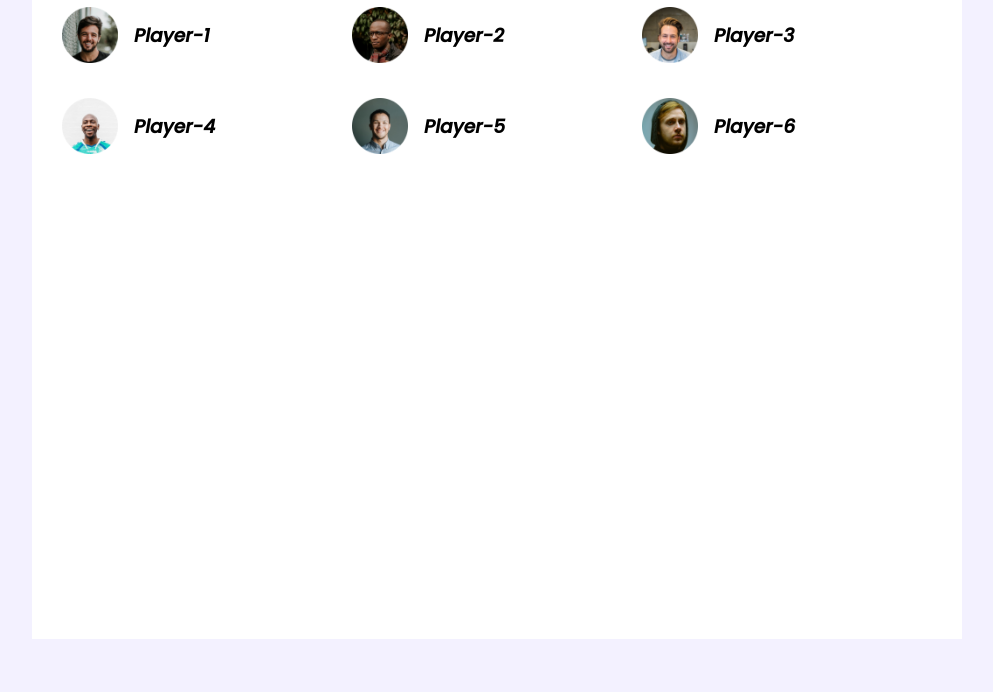
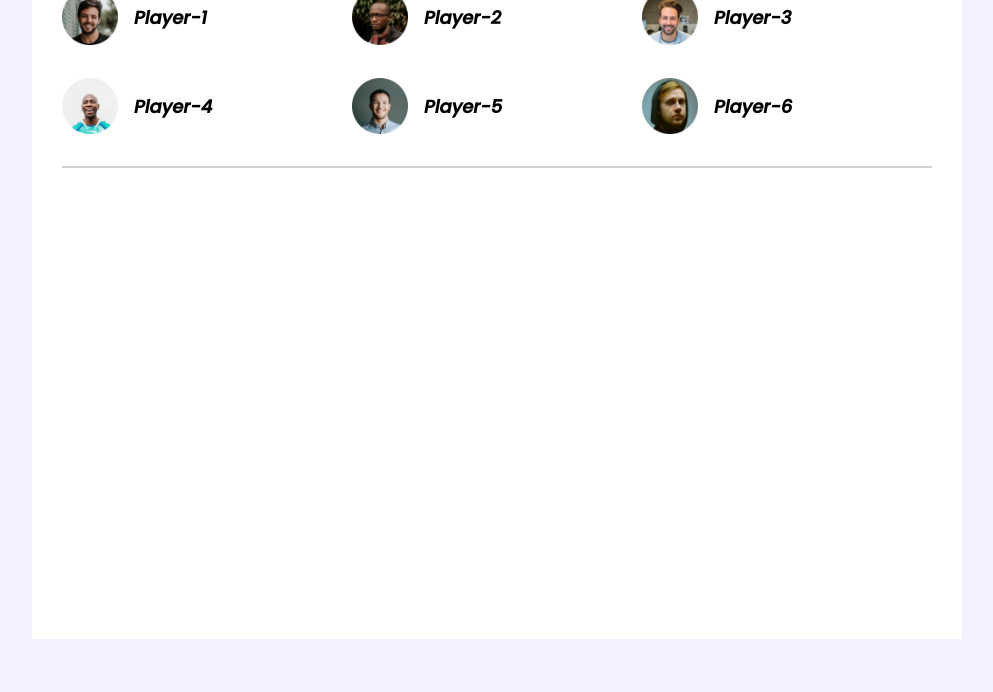
Before and after one commit to fahadhasan14/assingment-leader-board, a plain HTML site: page index.html in a window 1280 px wide. Shown: the part 108-800 px from the top of the page, without its empty margins (143-1136 px from the left). Drawn offline with Linux system fonts and the light colour scheme.

Commit message:
horgental-line

```diff
--- a/index.html
+++ b/index.html
@@ -49,6 +49,7 @@
                         <h3 class="name-of-player">Player-6</h3>
                     </div>
                 </div>
+                <hr>
         </section>
 
 
--- a/styles/style.css
+++ b/styles/style.css
@@ -17,11 +17,13 @@ main {
 .section-header {
   color: #562eff;
   font-size: 24px;
+  margin-top: 3px;
 }
 .players {
   display: grid;
   grid-template-columns: repeat(3, 1fr);
   grid-row-gap: 30px;
+  margin-bottom: 30px;
 }
 .player {
   display: flex;
@@ -34,6 +36,10 @@ main {
   top: 239px;
   border-radius: 0px;
 }
+hr {
+  border: 1px solid #d1d1d1;
+}
 .name-of-player {
   margin: 16px;
+  font-size: 18px;
 }
```
